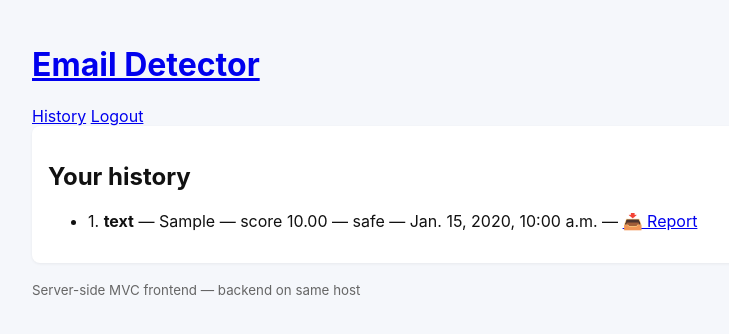
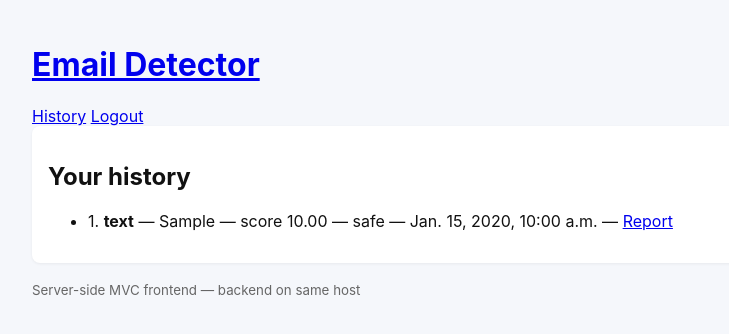
Before and after one commit to DaniyarDaniyar/Email_Analyzer, a Django app: page /history/ in a window 1280 px wide. Shown: the top 334 px of the page, without its empty margins (158-887 px from the left). Run offline with Django 5.2, Linux system fonts and the light colour scheme; a user stored in the database is signed in; tables that the repository leaves empty hold one stand-in row (values such as "Sample post"); parts of the project's set-up code (start-up, migrations or seed data) failed here and were passed over.

Commit message:
small chenges

```diff
--- a/apps/frontend/templates/frontend/history.html
+++ b/apps/frontend/templates/frontend/history.html
@@ -13,7 +13,7 @@
         — {{ it.is_safe|yesno:"safe,malicious" }}
         — {{ it.created_at|date:"M. d, Y, g:i a" }}
         {% if it.report_file %}
-          — <a href="{% url 'detector-download-report' pk=it.id %}" class="link-inline">📥 Report</a>
+          — <a href="{% url 'detector-download-report' pk=it.id %}" class="link-inline">Report</a>
         {% endif %}
       </li>
     {% empty %}
```
